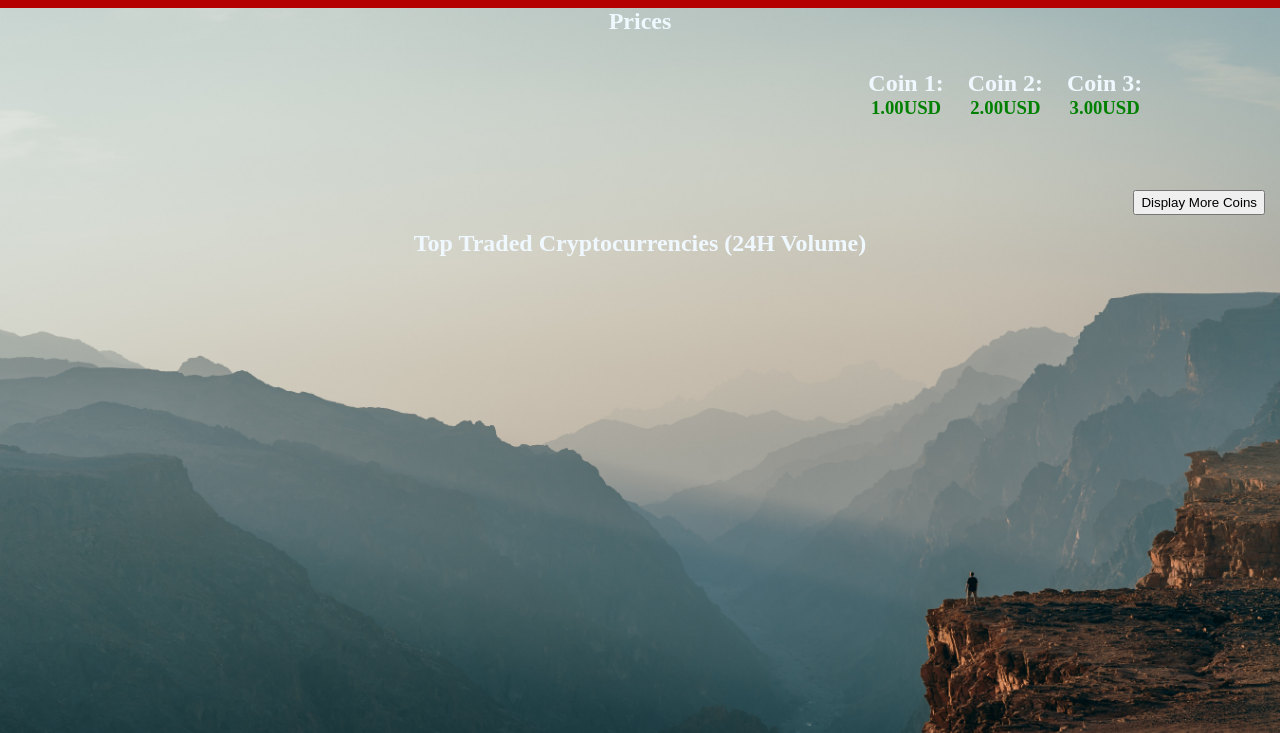
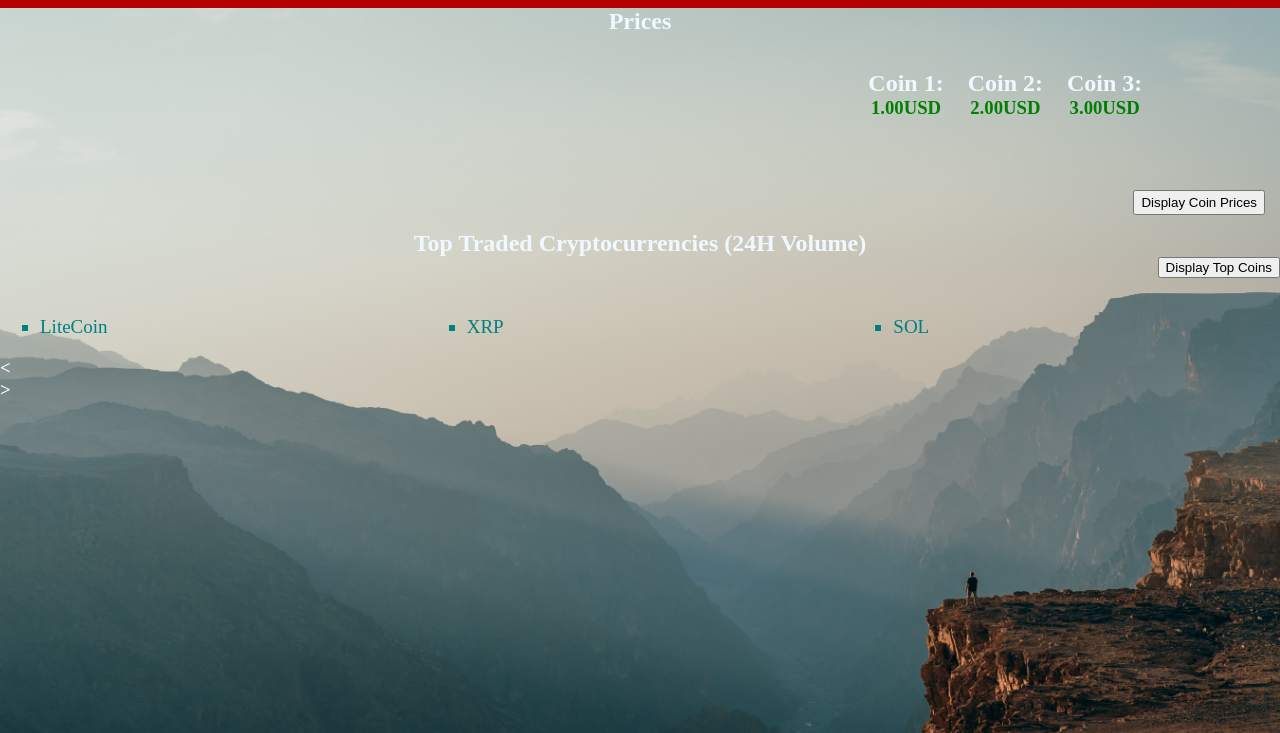
Before and after one commit to cristiangarc/cryptocurrency-app, a plain HTML site: page index.html in a window 1280 px wide. Shown: the part 67-800 px from the top of the page. Drawn offline with Linux system fonts and the light colour scheme; a script that the page names is missing.

Commit message:
refactored the html to add hidden div columns; added carrot arrows for js functionality implementation

```diff
--- a/index.html
+++ b/index.html
@@ -47,9 +47,13 @@
         </section>
     </main>
     <form>
-        <input type="submit" name="display-coins" id="display-coins" value="Display More Coins"/>
+        <input type="submit" name="display-coins" id="display-coins" value="Display Coin Prices"/>
     </form>
     <article class="top-traded"><h2>Top Traded Cryptocurrencies (24H Volume)</h2></article>
+    <form class="top-traded">
+        <input type="submit" name="top-traded" class="top-traded" value="Display Top Coins">
+    </form>
+    <main class="top-traded">
         <section class="top-traded">
             <div class="first-column">
                 <ul></ul>
@@ -60,6 +64,24 @@
             <div class="third-column">
                 <ul></ul>
             </div>
+            <div class="fourth-column hidden">
+                <ul>
+                    <li>LiteCoin</li>
+                </ul>
+            </div>
+            <div class="fifth-column hidden">
+                <ul>
+                    <li>XRP</li>
+                </ul>
+            </div>
+            <div class="sixth-column hidden">
+                <ul>
+                    <li>SOL</li>
+                </ul>
+            </div>
         </section>
+    </main>
+    <article class="move-left"><h3><<h3></article>
+    <article class="move-right"><h3>><h3></article>
 </body>
 </html>
```
Lines whose indentation alone changed are shown as unchanged.
